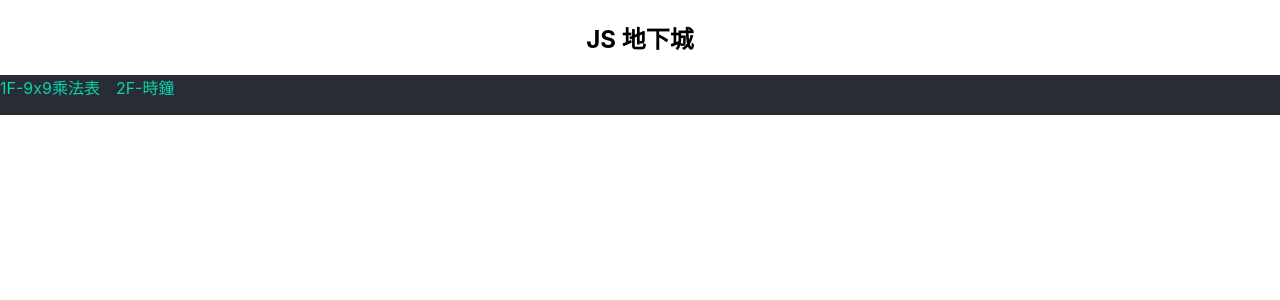
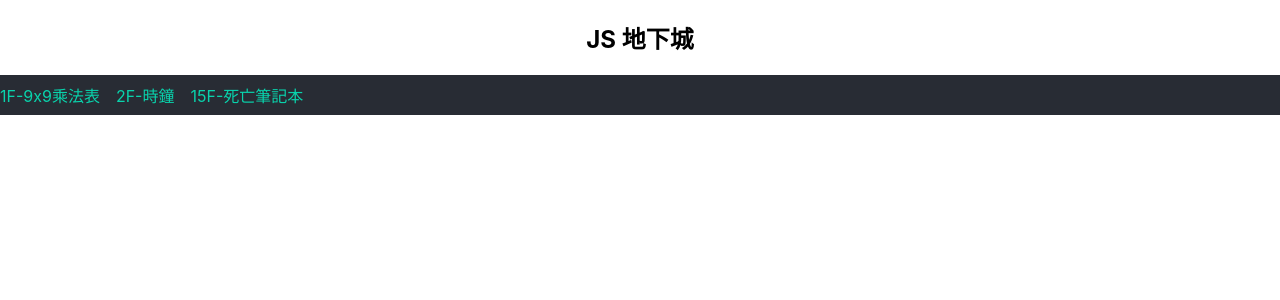
Before and after one commit to Yang-025/js-underground, a React (Create React App) app in the folder js-underground-app/: page / in a window 1280 px wide. Shown: the top 300 px of the page. Built offline with nearby package versions, Linux system fonts and the light colour scheme.

Commit message:
修改router

```diff
--- /dev/null
+++ b/js-underground-app/src/APP15F/index.tsx
@@ -0,0 +1,10 @@
+import React from 'react';
+
+
+const APP15F: React.FC = () => {
+  return (
+    <h4>15F</h4>
+  );
+}
+
+export default APP15F;
--- a/js-underground-app/src/App.scss
+++ b/js-underground-app/src/App.scss
@@ -18,8 +18,10 @@
   .menu-items.grid {
     text-align: right;
     display: grid;
-    grid-template-columns: max-content max-content;
+    grid-template-columns: repeat(3, max-content);
     grid-column-gap: 1rem;
+    align-items: center;
+    height: 100%;
     // justify-content: end;
 
     a:hover {
--- a/js-underground-app/src/App.tsx
+++ b/js-underground-app/src/App.tsx
@@ -1,26 +1,16 @@
 import React from 'react';
 import { BrowserRouter as Router, Switch, Route, Link } from "react-router-dom";
 
+import LandingPage from './LandingPage';
 import APP1F from './APP1F';
+import APP15F from './APP15F';
 import './App.scss';
 
 const App: React.FC = () => {
   return (
     <div className="App">
-      <h2>JS 地下城</h2>
-
       <Router>
         <div>
-          <nav className="navbar">
-            <ul className="menu-items grid">
-              <li>
-                <Link to="/1f">1F-9x9乘法表</Link>
-              </li>
-              <li>
-                <Link to="/2f">2F-時鐘</Link>
-              </li>
-            </ul>
-          </nav>
           <div className="main">
             {/* A <Switch> looks through its children <Route>s and
             renders the first one that matches the current URL. */}
@@ -28,9 +18,14 @@ const App: React.FC = () => {
               <Route path="/1f">
                 <APP1F />
               </Route>
+              <Route path="/15f">
+                <APP15F />
+              </Route>
+              <Route path="/">
+                <LandingPage />
+              </Route>
             </Switch>
           </div>
-
         </div>
       </Router>
     </div>
--- /dev/null
+++ b/js-underground-app/src/LandingPage/index.tsx
@@ -0,0 +1,29 @@
+import React from 'react';
+import { Link } from "react-router-dom";
+
+import '../App.scss';
+
+const App: React.FC = () => {
+  return (
+    <div className="App">
+      <h2>JS 地下城</h2>
+        <div>
+          <nav className="navbar">
+            <ul className="menu-items grid">
+              <li>
+                <Link to="/1f">1F-9x9乘法表</Link>
+              </li>
+              <li>
+                <Link to="/2f">2F-時鐘</Link>
+              </li>
+              <li>
+                <Link to="/15f">15F-死亡筆記本</Link>
+              </li>
+            </ul>
+          </nav>
+        </div>
+    </div>
+  );
+}
+
+export default App;
```
Also changed, not shown: 2 other files (tests, documents, lock files or other folders).
